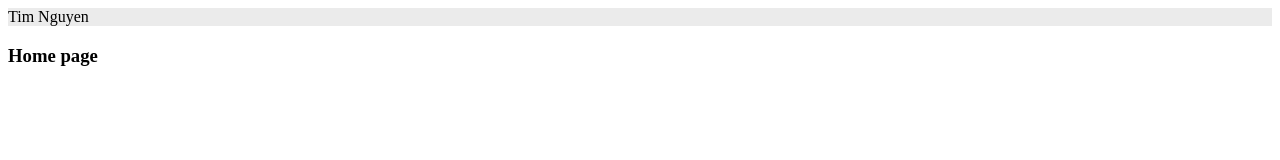
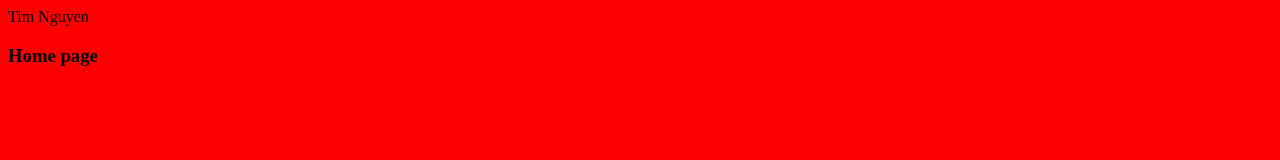
Before and after one commit to SirNguyen/HW-Wireframe, a plain HTML site: page index.html in a window 1280 px wide. Drawn offline with Linux system fonts and the light colour scheme.

Commit message:
too much work

```diff
--- a/index.html
+++ b/index.html
@@ -1,10 +1,6 @@
 <html>
     <header>Tim Nguyen</header>
-    <style>
-        header{
-            background: #ebebeb
-        }
-    </style>
+<link rel="stylesheet" href="./style.css">
     <div>
     <nav>
 
@@ -15,5 +11,3 @@
         </article>
     </Section>
 </html>
-<style>
-</style>
--- a/style.css
+++ b/style.css
@@ -0,0 +1,3 @@
+body {
+    background-color:red;
+}
```
